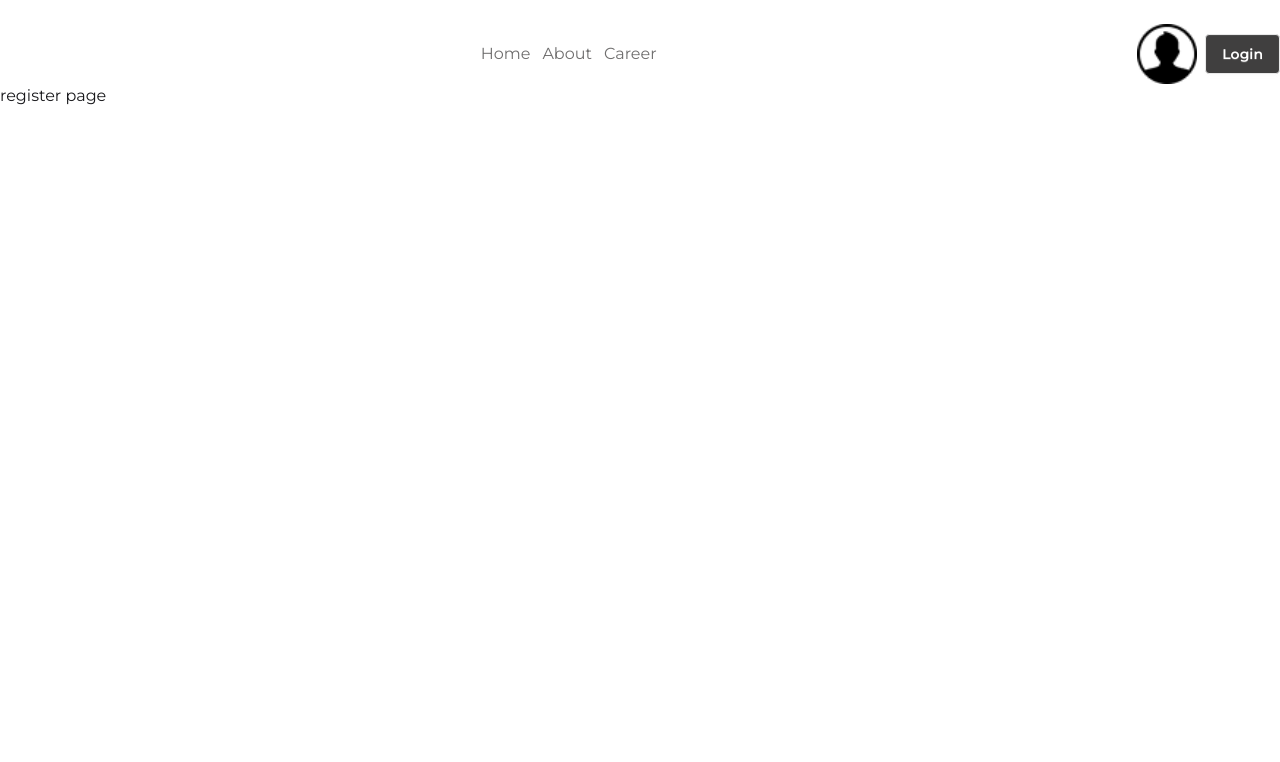
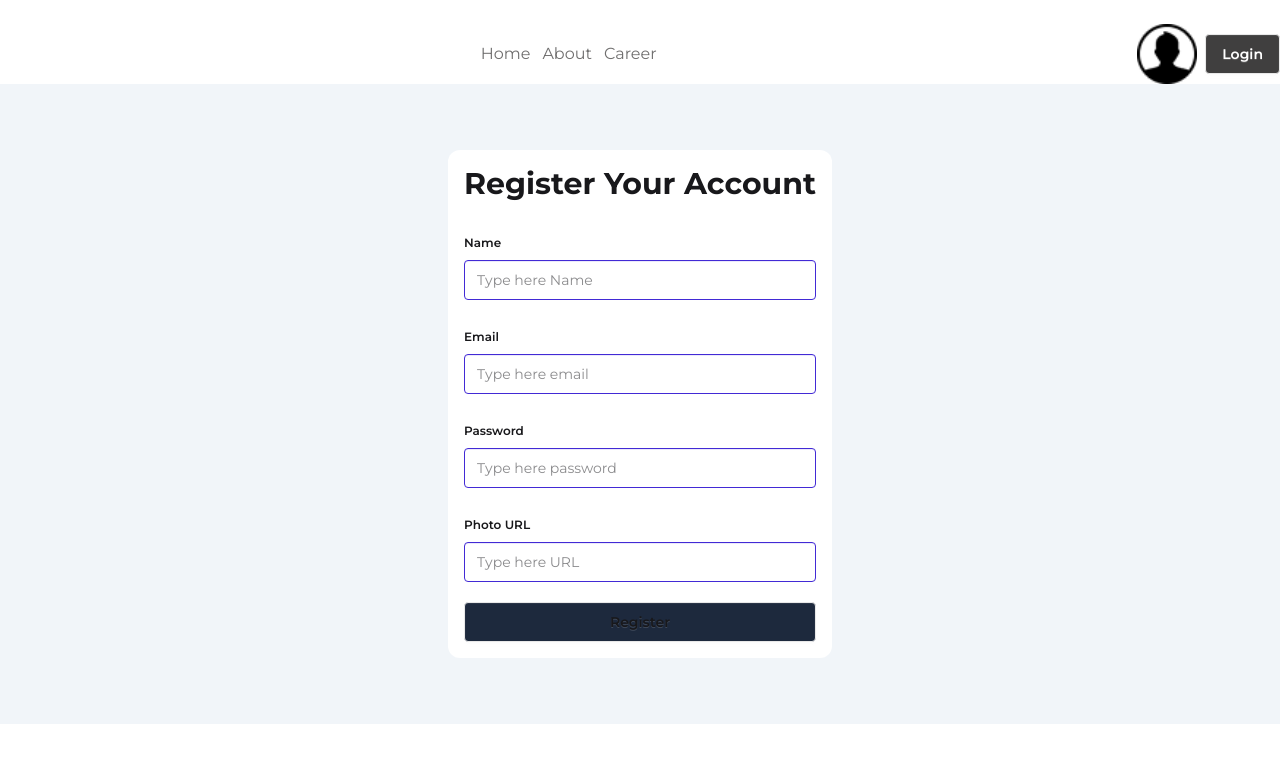
Before and after one commit to Hridrita/dragon-news, a Next.js app: page /register in a window 1280 px wide. Shown: the top 762 px of the page. Built offline with nearby package versions, Linux system fonts and the light colour scheme.

Commit message:
register page design done

```diff
--- a/package.json
+++ b/package.json
@@ -14,6 +14,7 @@
     "react": "19.2.4",
     "react-dom": "19.2.4",
     "react-fast-marquee": "^1.6.5",
+    "react-hook-form": "^7.74.0",
     "react-icons": "^5.6.0"
   },
   "devDependencies": {
--- a/src/app/(auth)/login/page.jsx
+++ b/src/app/(auth)/login/page.jsx
@@ -1,32 +1,40 @@
 'use client'
 import Link from "next/link";
 import React from "react";
+import { useForm } from "react-hook-form";
 
 const LoginPage = () => {
 
+    const {register, handleSubmit, formState: {errors}} = useForm();
+
     const handleLoginFunc = (e) =>{
-        console.log(e.target);
-        e.preventDefault();
+        // console.log(e.target);
+        // e.preventDefault();
 
-        const email = e.target.email.value;
-        const password = e.target.password.value;
+        // const email = e.target.email.value;
+        // const password = e.target.password.value;
 
-        console.log(email,password);
+        // console.log(email,password);
+        console.log(e);
 
-    }
+    };
+
+    console.log(errors);
   return (
     <div className="container mx-auto min-h-[80vh] flex justify-center items-center bg-slate-100">
       <div className="p-4 rounded-xl bg-white">
         <h2 className="font-bold text-3xl text-center mb-6">Login Your Account</h2>
 
-        <form className="space-y-4" onSubmit={handleLoginFunc}>
+        <form className="space-y-4" onSubmit={handleSubmit(handleLoginFunc)}>
           <fieldset className="fieldset">
             <legend className="fieldset-legend">Email</legend>
             <input
             type="email"
             placeholder="Type here email"
-            name="email"
+            {...register("email", {required: "Email field is required"})}
+            // name="email"
             className="input input-primary w-full" />
+            {errors.email && <p className="text-red-500">{errors.email.message}</p>}
 
           </fieldset>
 
@@ -35,8 +43,10 @@ const LoginPage = () => {
             <input
             type="password"
             placeholder="Type here password"
-            name="password"
+            {...register("password", {required: "Password field is required"})}
+            // name="password"
             className="input input-primary w-full" />
+            {errors.password && <p className="text-red-500">{errors.password.message}</p>}
 
           </fieldset>
 
--- a/src/app/(auth)/register/page.jsx
+++ b/src/app/(auth)/register/page.jsx
@@ -1,11 +1,88 @@
-import React from 'react';
+'use client'
+import Link from "next/link";
+import React from "react";
+import { useForm } from "react-hook-form";
 
 const RegisterPage = () => {
-    return (
-        <div>
-            register page
-        </div>
-    );
+
+    const {register, handleSubmit, formState: {errors}} = useForm();
+
+    const handleRegisterFunc = (e) =>{
+        // console.log(e.target);
+        // e.preventDefault();
+
+        // const email = e.target.email.value;
+        // const password = e.target.password.value;
+
+        // console.log(email,password);
+        console.log(e);
+
+    };
+
+    console.log(errors);
+  return (
+    <div className="container mx-auto min-h-[80vh] flex justify-center items-center bg-slate-100">
+      <div className="p-4 rounded-xl bg-white">
+        <h2 className="font-bold text-3xl text-center mb-6">Register Your Account</h2>
+
+        <form className="space-y-4" onSubmit={handleSubmit(handleRegisterFunc)}>
+            <fieldset className="fieldset">
+            <legend className="fieldset-legend">Name</legend>
+            <input
+            type="text"
+            placeholder="Type here Name"
+            {...register("name", {required: "name field is required"})}
+            // name="password"
+            className="input input-primary w-full" />
+            {errors.name && <p className="text-red-500">{errors.name.message}</p>}
+
+          </fieldset>
+          <fieldset className="fieldset">
+            <legend className="fieldset-legend">Email</legend>
+            <input
+            type="email"
+            placeholder="Type here email"
+            {...register("email", {required: "Email field is required"})}
+            // name="email"
+            className="input input-primary w-full" />
+            {errors.email && <p className="text-red-500">{errors.email.message}</p>}
+
+          </fieldset>
+
+          <fieldset className="fieldset">
+            <legend className="fieldset-legend">Password</legend>
+            <input
+            type="password"
+            placeholder="Type here password"
+            {...register("password", {required: "Password field is required"})}
+            // name="password"
+            className="input input-primary w-full" />
+            {errors.password && <p className="text-red-500">{errors.password.message}</p>}
+
+          </fieldset>
+
+          <fieldset className="fieldset">
+            <legend className="fieldset-legend">Photo URL</legend>
+            <input
+            type="text"
+            placeholder="Type here URL"
+            {...register("url", {required: "Photo URL field is required"})}
+            // name="password"
+            className="input input-primary w-full" />
+            {errors.url && <p className="text-red-500">{errors.url.message}</p>}
+
+          </fieldset>
+
+
+
+
+          <button className="btn w-full bg-slate-800 ">Register</button>
+        </form>
+
+
+      </div>
+    </div>
+  );
 };
 
 export default RegisterPage;
```
Also changed, not shown: 1 other file (tests, documents, lock files or other folders).
